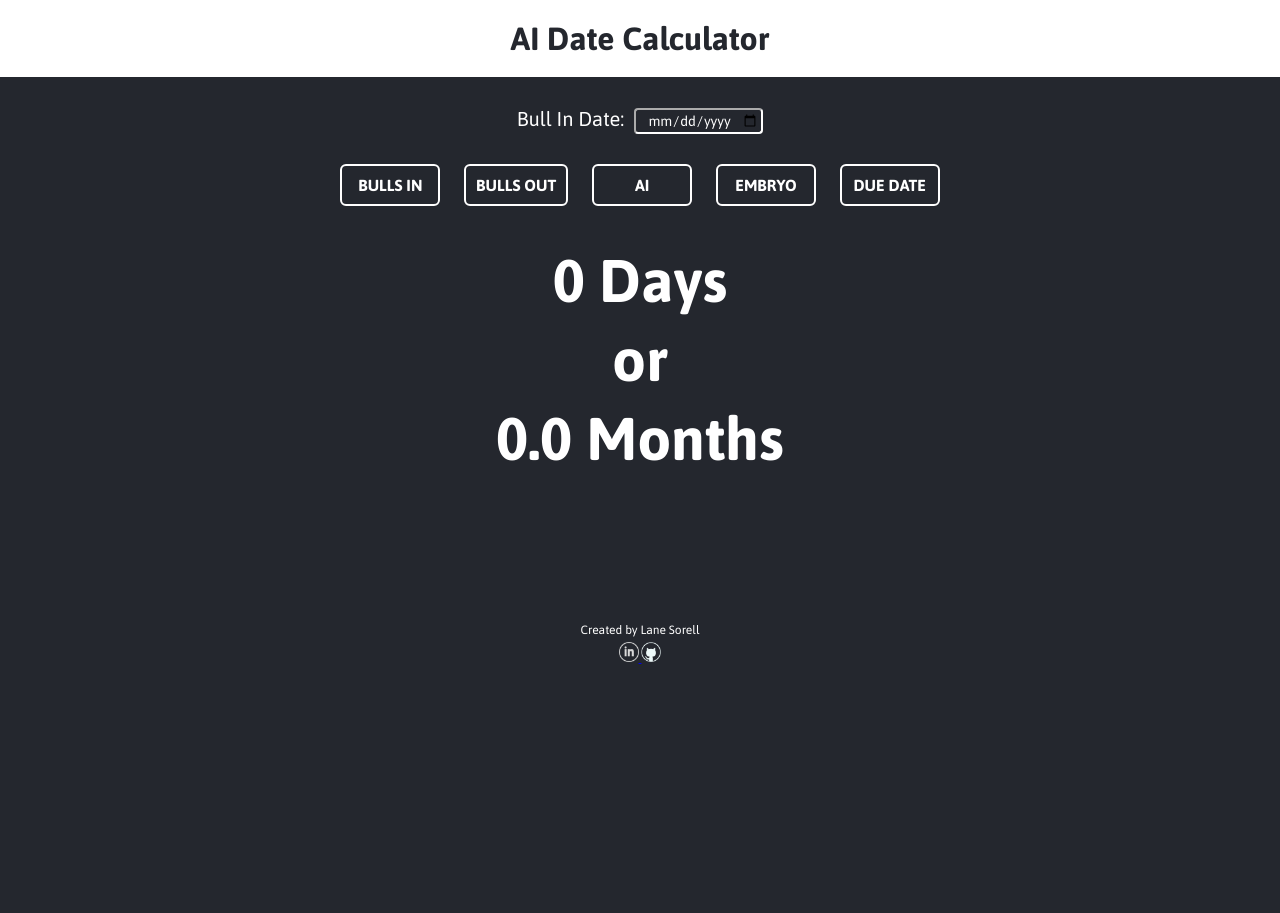
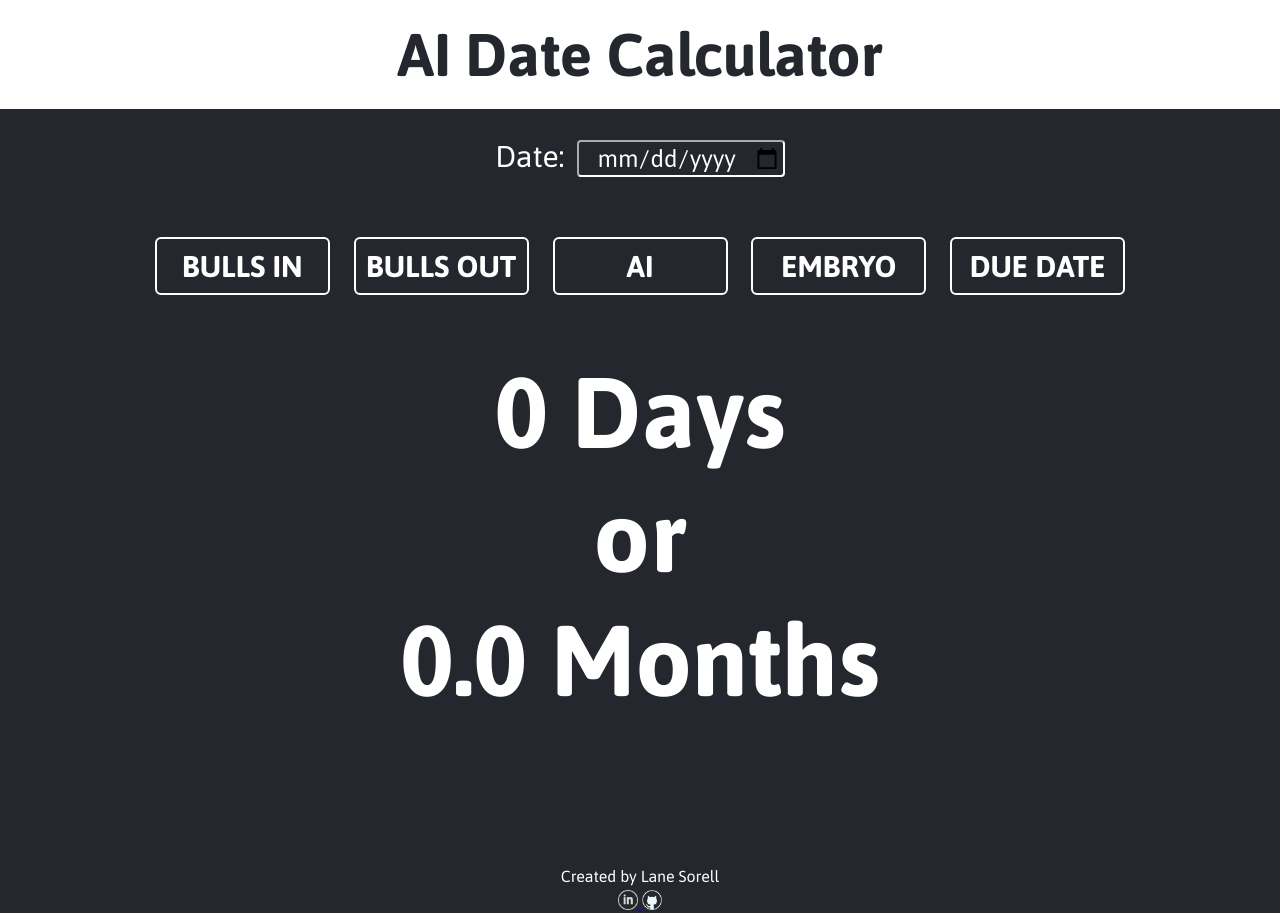
Before and after one commit to lsorell/AIDateCalc, a PHP site: page / in a window 1280 px wide. Before the commit the page ends 664 px from the top, so only its background shows below. Run offline with PHP 8.4, Linux system fonts and the light colour scheme.

Commit message:
Flushed out basic functionality and design.

```diff
--- a/app.js
+++ b/app.js
@@ -0,0 +1,101 @@
+const days_div = document.getElementById("days");
+const months_div = document.getElementById("months");
+const bullsIn_div = document.getElementById("bulls-in");
+const bullsOut_div = document.getElementById("bulls-out");
+const ai_div = document.getElementById("ai");
+const embryo_div = document.getElementById("embryo");
+const dueDate_div = document.getElementById("due-date");
+const date_input = document.getElementById("date-input");
+
+var activeButton = [1,0,0,0,0];
+
+function updateDays() {
+  var userDate = new Date(date_input.value);
+  var result = calculateDays()
+
+  days_div.innerHTML = `${result[0]} Days`;
+  months_div.innerHTML = `${result[1]} Months`;
+}
+
+function calculateDays(){
+  var selected = activeButton.indexOf(1);
+  var days;
+  var now = new Date().getTime();
+  var msPerDay = 24 * 60 * 60 * 1000;
+
+  var userDate = new Date(date_input.value);
+  if(userDate == "Invalid Date"){
+    return [0,0]
+  }
+  switch(selected){
+    case 0:
+    case 1:
+    case 2:
+      days = Math.round((now - userDate.getTime()) / msPerDay) - 1; //Starts at day 0
+      break;
+    case 3:
+      days = Math.round((now - userDate.getTime()) / msPerDay) + 7 - 1; //Starts at day 0
+      break;
+    case 4:
+      days = 283 - Math.round((userDate.getTime() - now) / msPerDay) + 1;
+      break;
+  }
+  if(days < 0)
+    days = 0;
+  var months = Math.round(days / 30 * 10) / 10;
+  return [days, months];
+}
+
+function updateButtons(buttonNum) {
+  activeButton = [0,0,0,0,0];
+  activeButton[buttonNum] = 1;
+  var buttons = [bullsIn_div, bullsOut_div, ai_div, embryo_div, dueDate_div];
+  for(var i = 0; i < buttons.length; i++){
+    var button = buttons[i];
+    if(activeButton[i] == 0){
+      styleButtonDeselect(button)
+    }
+    else{
+      styleButtonSelect(button)
+    }
+  }
+  updateDays();
+}
+
+function styleButtonSelect(htmlElement){
+  htmlElement.style.background = 'white';
+  htmlElement.style.color = '#24272E';
+}
+
+function styleButtonDeselect(htmlElement){
+  htmlElement.style.background = '#24272E';
+  htmlElement.style.color = 'white';
+}
+
+function main() {
+  date_input.addEventListener('change', function(){
+    updateDays();
+  })
+
+  bullsIn_div.addEventListener('click', function() {
+    updateButtons(0);
+  })
+
+  bullsOut_div.addEventListener('click', function() {
+    updateButtons(1);
+  })
+
+  ai_div.addEventListener('click', function() {
+    updateButtons(2);
+  })
+
+  embryo_div.addEventListener('click', function() {
+    updateButtons(3);
+  })
+
+  dueDate_div.addEventListener('click', function() {
+    updateButtons(4);
+  })
+}
+
+main();
--- a/index.html
+++ b/index.html
@@ -11,7 +11,7 @@
         </header>
 
         <div class="date-entry">
-            <label for="date-input">Bull In Date:</label>
+            <label for="date-input">Date:</label>
             <input type="date" id="date-input">
         </div>
 
@@ -34,7 +34,7 @@
           <a href="https://www.linkedin.com/in/lane-sorell-a59a34182/">
             <img src="images/linkedin-logo.png">
           </a>
-          <a href="https://www.linkedin.com/in/lane-sorell-a59a34182/">
+          <a href="https://github.com/lsorell/AIDateCalc/">
             <img src="images/github-logo.png">
           </a>
         </div>
--- a/style.css
+++ b/style.css
@@ -19,11 +19,12 @@ header {
 header > h1 {
   color: #24272E;
   text-align: center;
+  font-size: 60px;
 }
 
 .date-entry {
   margin-top: 30px;
-  font-size: 20px;
+  font-size: 30px;
   text-align: center;
 }
 
@@ -38,12 +39,17 @@ header > h1 {
   color: white;
   text-align: center;
   padding: 2px;
-  font-size: 14px;
+  font-size: 24px;
   font-family: Asap, sans-serif;
 }
 
+.date-entry > input:hover {
+  cursor: pointer;
+  background: #393C42;
+}
+
 .date-choices {
-  margin: 20px auto;
+  margin: 50px auto;
   text-align: center;
 }
 
@@ -53,18 +59,21 @@ header > h1 {
   margin: 10px;
   display: inline-block;
   padding: 10px;
-  min-width: 100px;
+  min-width: 175px;
+  font-size: 30px;
   font-weight: bold;
+  transition-duration: 0.3s;
 }
 
 .choice:hover {
   cursor: pointer;
-  background: #393C42;
+  background: white !important;
+  color: #24272E !important;
 }
 
 .result {
-  margin: 30px;
-  font-size: 60px;
+  margin: 50px;
+  font-size: 100px;
   font-weight: bold;
   text-align: center;
 }
@@ -76,7 +85,7 @@ header > h1 {
 .credit {
   margin-top: 150px;
   text-align: center;
-  font-size: 12px;
+  font-size: 16px;
 }
 
 .credit > a > img {
```
